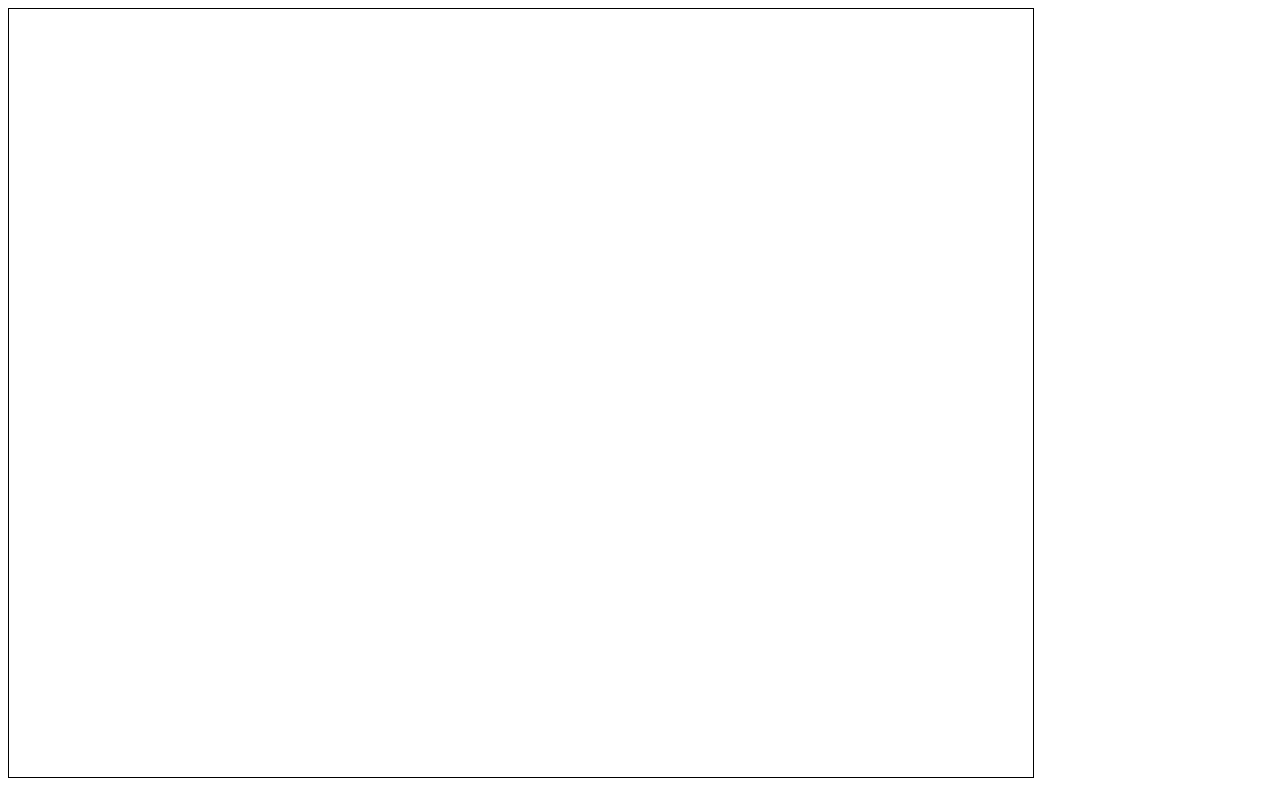
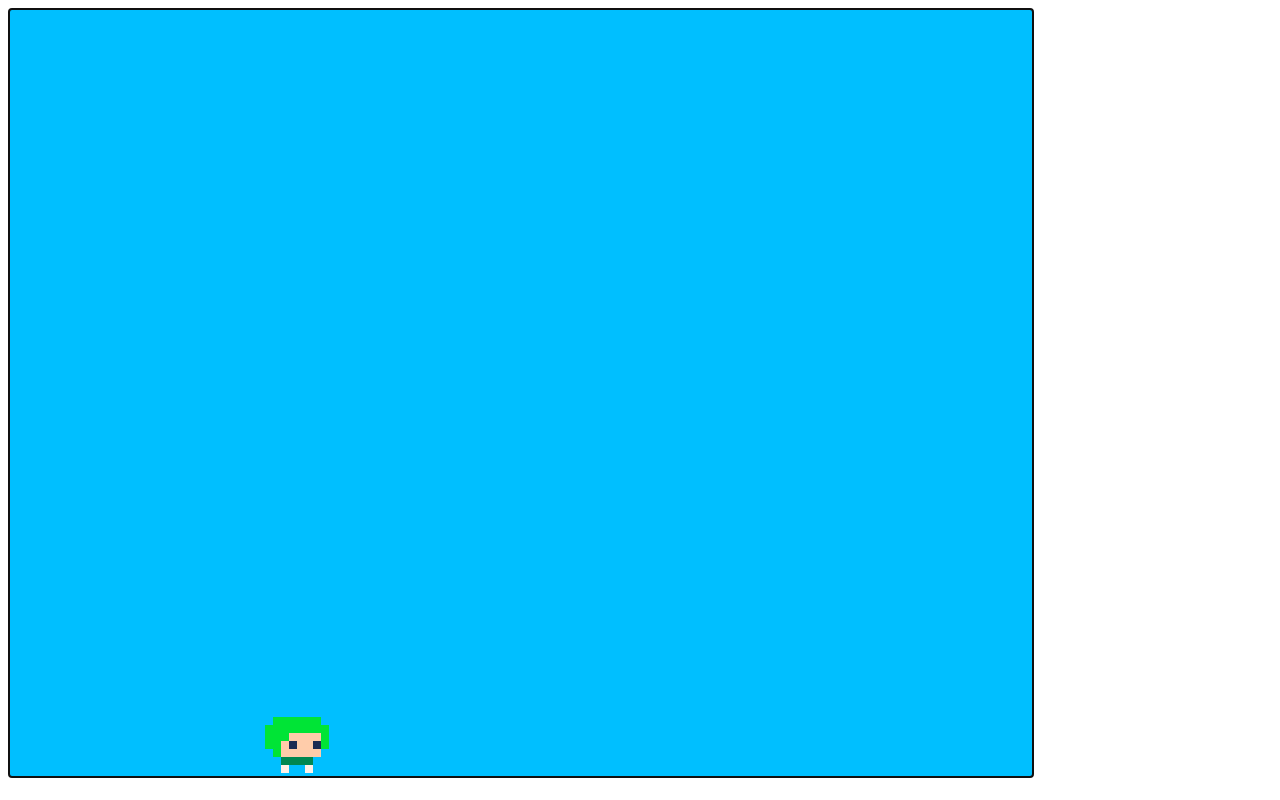
Before and after one commit to samspillers/TCSS491AnimationAssignment, a plain HTML site: page index.html in a window 1280 px wide. Drawn offline with Linux system fonts and the light colour scheme.

Commit message:
First Commit

```diff
--- /dev/null
+++ b/animator.js
@@ -0,0 +1,44 @@
+class Animator {
+    constructor(spritesheet, xStart, yStart, width, height, frameCount, frameDuration, framePadding, reverse, loop) {
+        Object.assign(this, { spritesheet, xStart, yStart, height, width, frameCount, frameDuration, framePadding, reverse, loop });
+
+        this.elapsedTime = 0;
+        this.totalTime = this.frameCount * this.frameDuration;
+
+    };
+
+    drawFrame(tick, ctx, x, y, scale, flipHorizontally) {
+        this.elapsedTime += tick;
+
+        if (this.isDone()) {
+            if (this.loop) {
+                this.elapsedTime -= this.totalTime;
+            } else {
+                return;
+            }
+        }
+
+        let frame = this.currentFrame();
+        if (this.reverse) frame = this.frameCount - frame - 1;
+
+        ctx.imageSmoothingEnabled = false;
+
+        ctx.save();
+        if (flipHorizontally) ctx.scale(-1, 1)
+        ctx.drawImage(this.spritesheet,
+            this.xStart + frame * (this.width + this.framePadding), this.yStart, //source from sheet
+            this.width, this.height,
+            (flipHorizontally) ? -x - this.width * scale : x, y,
+            this.width * scale,
+            this.height * scale);
+        ctx.restore();
+    };
+
+    currentFrame() {
+        return Math.floor(this.elapsedTime / this.frameDuration);
+    };
+
+    isDone() {
+        return (this.elapsedTime >= this.totalTime);
+    };
+};
--- a/gameengine.js
+++ b/gameengine.js
@@ -38,27 +38,60 @@ class GameEngine {
             return { x: x, y: y };
         }
 
-        this.ctx.canvas.addEventListener("mousemove", function (e) {
-            //console.log(getXandY(e));
-            that.mouse = getXandY(e);
+        this.ctx.canvas.addEventListener("keydown", function (e) {
+            switch (e.code) {
+                case "ArrowLeft":
+                case "KeyA":
+                    that.left = true;
+                    break;
+                case "ArrowRight":
+                case "KeyD":
+                    that.right = true;
+                    break;
+                case "ArrowUp":
+                case "KeyW":
+                    that.up = true;
+                    break;
+                case "ArrowDown":
+                case "KeyS":
+                    that.down = true;
+                    break;
+                case "KeyZ":
+                case "Comma":
+                    that.dash = true;
+                    break;
+                case "Space":
+                    that.jump = true;
+                    break;
+            }
         }, false);
 
-        this.ctx.canvas.addEventListener("click", function (e) {
-            //console.log(getXandY(e));
-            that.click = getXandY(e);
-        }, false);
-
-        this.ctx.canvas.addEventListener("wheel", function (e) {
-            //console.log(getXandY(e));
-            that.wheel = e;
-            //       console.log(e.wheelDelta);
-            e.preventDefault();
-        }, false);
-
-        this.ctx.canvas.addEventListener("contextmenu", function (e) {
-            //console.log(getXandY(e));
-            that.rightclick = getXandY(e);
-            e.preventDefault();
+        this.ctx.canvas.addEventListener("keyup", function (e) {
+            switch (e.code) {
+                case "ArrowLeft":
+                case "KeyA":
+                    that.left = false;
+                    break;
+                case "ArrowRight":
+                case "KeyD":
+                    that.right = false;
+                    break;
+                case "ArrowUp":
+                case "KeyW":
+                    that.up = false;
+                    break;
+                case "ArrowDown":
+                case "KeyS":
+                    that.down = false;
+                    break;
+                case "KeyZ":
+                case "Comma":
+                    that.dash = false;
+                    break;
+                case "Space":
+                    that.jump = false;
+                    break;
+            }
         }, false);
     };
 
--- a/index.html
+++ b/index.html
@@ -10,8 +10,10 @@
     <script type="text/javascript" src="./gameengine.js"></script>
     <script type="text/javascript" src="./util.js"></script>
     <script type="text/javascript" src="./main.js"></script>
+    <script type="text/javascript" src="./animator.js"></script>
+    <script type="text/javascript" src="./madaline.js"></script>
 </head>
 <body>
-    <canvas id="gameWorld" width="1024" height="768" style="background: white; border: 1px solid black"></canvas>
+    <canvas id="gameWorld" width="1024" height="768" style="background: deepskyblue; border: 1px solid black" tabindex ="0" autofocus></canvas>
 </body>
 </html>
--- /dev/null
+++ b/madaline.js
@@ -0,0 +1,98 @@
+const SPRITE_WIDTH = 8;
+const STATES = ["standing", "running", "jumping", "falling", "skidding", "ldown", "lup"];
+const HORIZONTAL_ACCELERATION = 1;
+const VERTICAL_JUMP_ACCELERATION = 30;
+const VERTICAL_FALL_ACCERLATION = 1;
+const SCREEN_BUTTOM = 700;
+const MAX_HORIZONTAL_VELOCITY = 15;
+const MAX_VERTICAL_VELOCITY = 40;
+const FRICTION = 0.9;
+const DASH_COOLDOWN = 10;
+
+class Madaline {
+    constructor(game, x, y) {
+        this.game = game;
+        this.x = x;
+        this.y = y;
+        this.xVelocity = 0;
+        this.yVelocity = 0;
+        this.facingRight = true;
+        this.lastDash = 1000;
+
+        this.spritesheet = ASSET_MANAGER.getAsset("./sprites/sheet.png");
+
+        // standing, running, jumping, falling, skidding, ldown, lup
+        this.state = "standing";
+        this.jumps = 2;
+
+        this.animations = [];
+        this.loadAnimations();
+    }
+
+    loadAnimations() {
+        for (var jumps = 0; jumps < 3; jumps++) {
+            this.animations[jumps] = [];
+            for (var state = 0; state < STATES.length; state++) {
+                this.animations[jumps][STATES[state]] = new Animator(this.spritesheet,
+                    // States are back to back horizontally, and aligned vertically with 1 jump being at y=0 and the rest being stacked vetrtically starting at like 64
+                    8 + SPRITE_WIDTH * state, (jumps === 1) ? 0 : 64 + SPRITE_WIDTH * jumps / 2,
+                    SPRITE_WIDTH, SPRITE_WIDTH, 1, 1, false, false, true);
+            }
+        }
+    }
+
+    draw(ctx) {
+        this.animations[this.jumps][this.state].drawFrame(this.game.clockTick, ctx, this.x, this.y, 8, !this.facingRight);
+    }
+
+    clampNumber(number, clamp) {
+        if (number > clamp) return clamp;
+        if (number < -clamp) return -clamp;
+        return number;
+    }
+
+    update() {
+        if (this.lastDash < DASH_COOLDOWN) this.lastDash += 1;
+        if (this.game.left && this.x > 0) {
+            this.xVelocity -= HORIZONTAL_ACCELERATION;
+            if (this.y >= SCREEN_BUTTOM) this.state = "running";
+        }
+        if (this.game.right && this.x < 950) {
+            this.xVelocity += HORIZONTAL_ACCELERATION;
+            if (this.y >= SCREEN_BUTTOM) this.state = "running";
+        }
+        if (this.y < SCREEN_BUTTOM) {
+            this.yVelocity += VERTICAL_FALL_ACCERLATION;
+            this.state =  (this.yVelocity > 0) ? "jumping" : "falling";
+        }
+        if (this.game.dash && this.jumps > 0 && this.lastDash >= DASH_COOLDOWN) {
+            this.lastDash = 0;
+            this.jumps -= 1;
+        }
+        if (this.y >= SCREEN_BUTTOM) {
+            this.y = SCREEN_BUTTOM;
+            this.yVelocity = 0;
+            this.jumps = 2;
+            if (this.game.jump) {
+                this.yVelocity -= VERTICAL_JUMP_ACCELERATION;
+            } else {
+                if (!this.game.left && !this.game.right || (this.game.left && this.game.right)) this.xVelocity *= FRICTION;
+                if (Math.abs(this.xVelocity) < 0.5) this.xVelocity = 0;
+                if (Math.abs(this.xVelocity) <= 0) {
+                    this.state = "standing";
+                    if (this.game.down) this.state = "ldown";
+                    if (this.game.up) this.state = "lup";
+                }
+            }
+        }
+        if (this.facingRight && this.xVelocity < 0) this.facingRight = false;
+        if (!this.facingRight && this.xVelocity > 0) this.facingRight = true;
+
+        this.xVelocity = this.clampNumber(this.xVelocity, MAX_HORIZONTAL_VELOCITY);
+        this.yVelocity = this.clampNumber(this.yVelocity, MAX_VERTICAL_VELOCITY);
+        this.x += this.xVelocity;
+        this.y += this.yVelocity;
+        if (this.x < 0) this.x = 0;
+        if (this.x > 950) this.x = 950;
+    }
+}
--- a/main.js
+++ b/main.js
@@ -1,6 +1,7 @@
 var gameEngine = new GameEngine();
 
 var ASSET_MANAGER = new AssetManager();
+ASSET_MANAGER.queueDownload("./sprites/sheet.png");
 
 ASSET_MANAGER.downloadAll(function () {
 	var canvas = document.getElementById('gameWorld');
@@ -8,5 +9,7 @@ ASSET_MANAGER.downloadAll(function () {
 
 	gameEngine.init(ctx);
 
+	gameEngine.addEntity(new Madaline(gameEngine, 256, 256));
+
 	gameEngine.start();
 });
```
Also changed, not shown: sprites/sheet.png (added).
